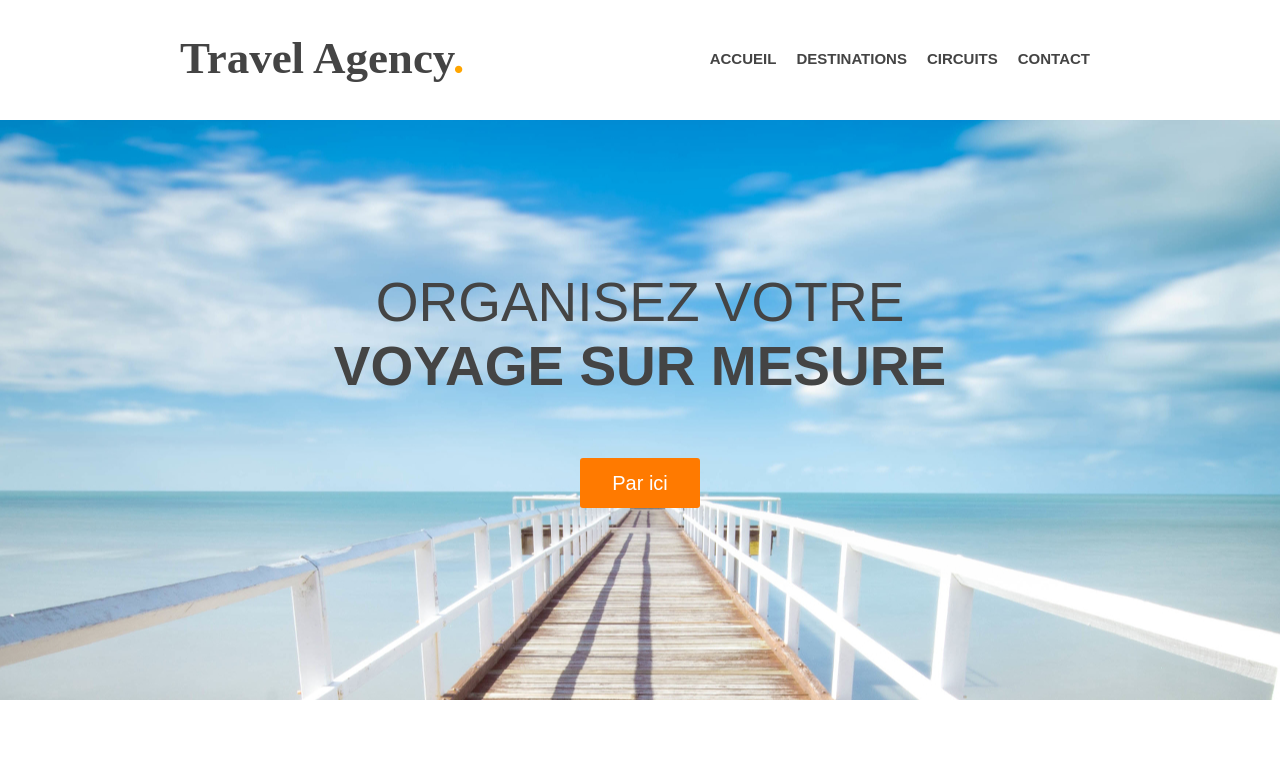
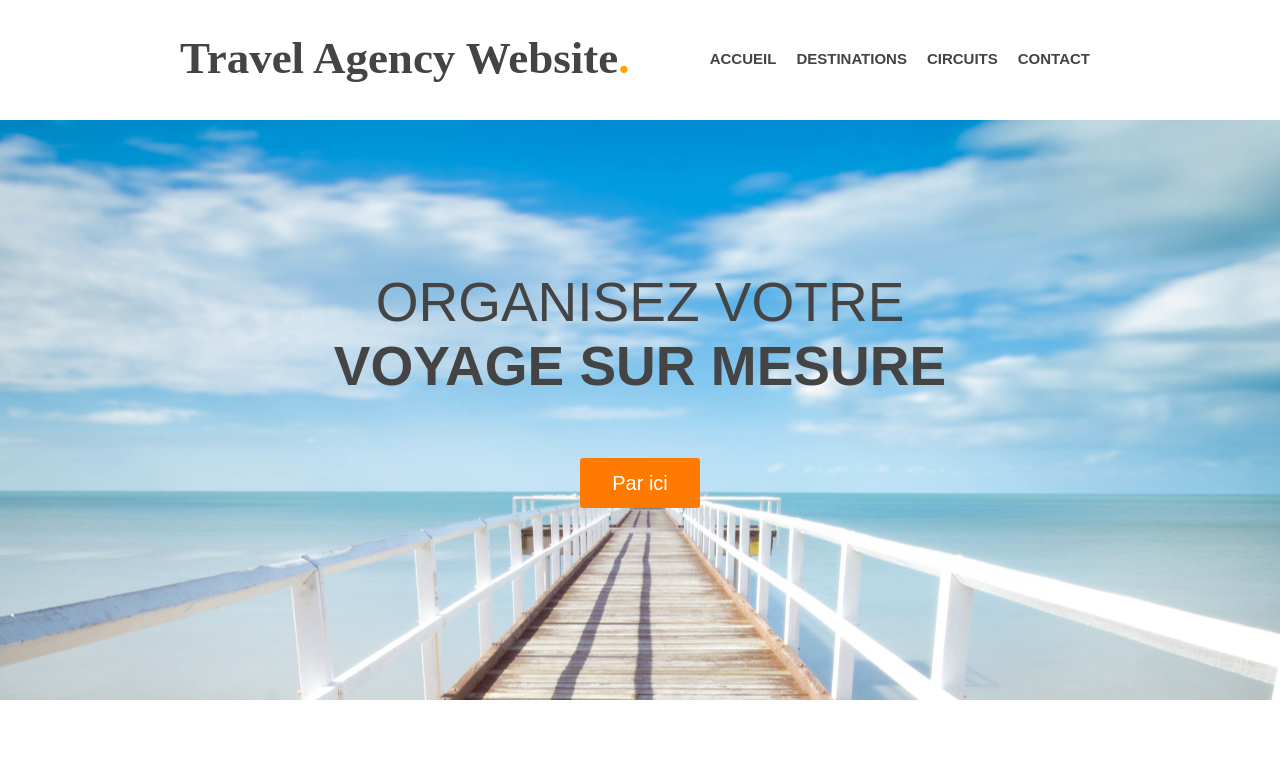
Before and after one commit to doriandevtech/TravelAgencyWebsite, a plain HTML site: page index.html in a window 1280 px wide. Shown: the top 777 px of the page. Drawn offline with Linux system fonts and the light colour scheme.

Commit message:
First update on the index.html file

```diff
--- a/index.html
+++ b/index.html
@@ -11,7 +11,7 @@
 
         <header>
             <div class="wrapper">
-                <h1>Travel Agency<span class="orange">.</span></h1>
+                <h1>Travel Agency Website<span class="orange">.</span></h1>
                 <nav>
                     <ul>
                         <li><a href="#main-image">Accueil</a></li>
```
